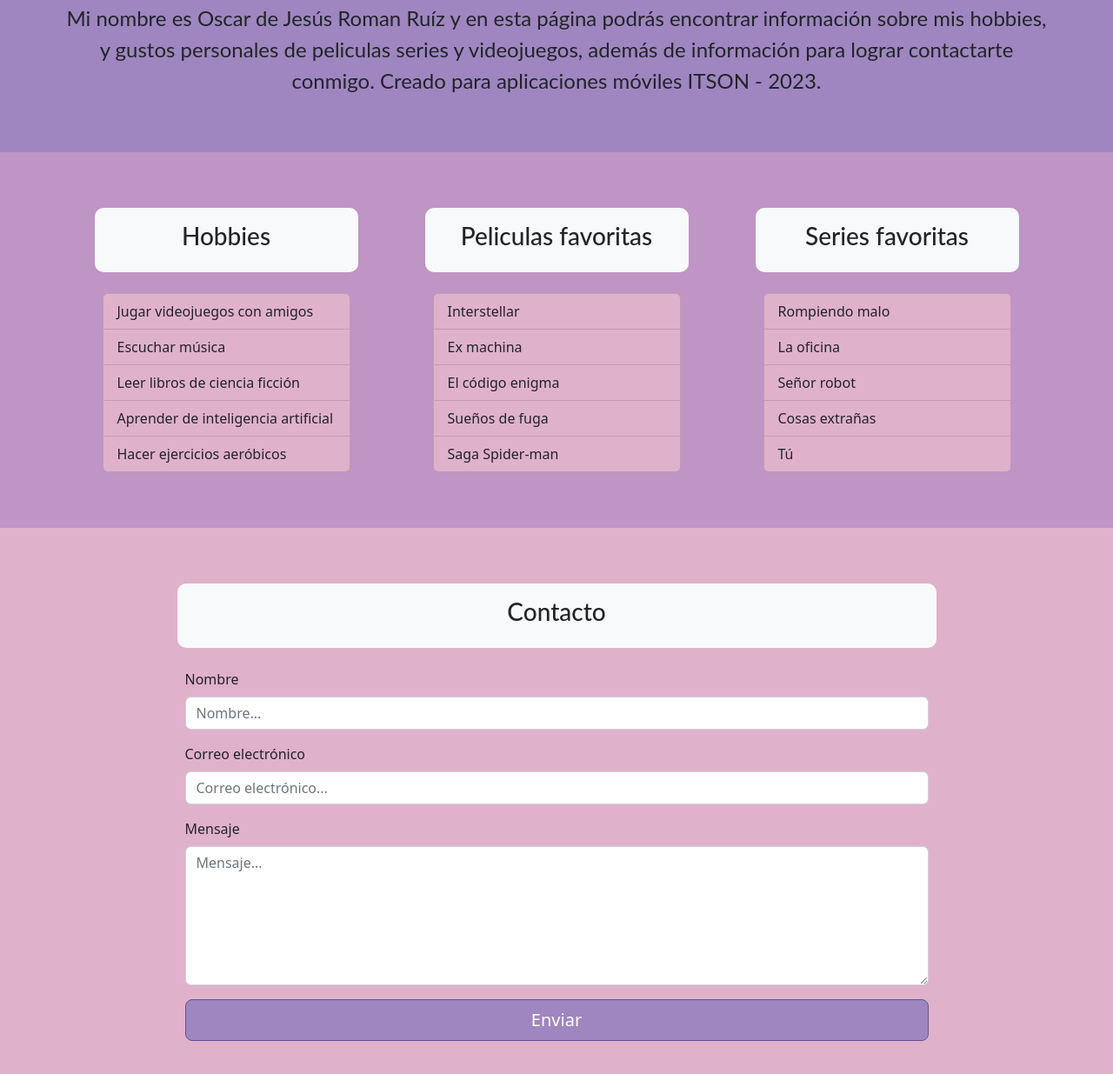
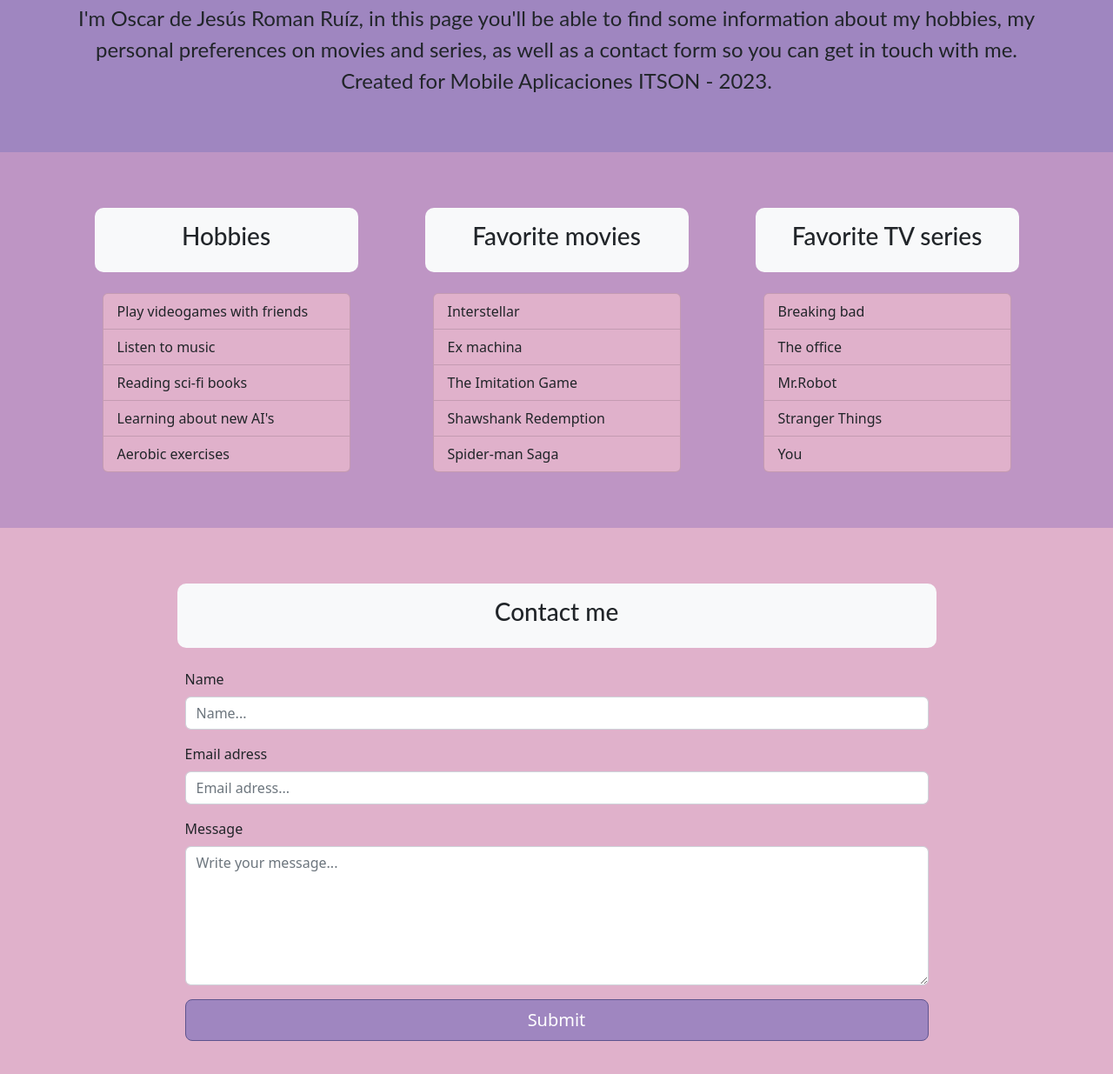
Before and after one commit to oscarromanr/LandingRomanOscar, a plain HTML site: page index.html in a window 1280 px wide. Shown: the part 155-1390 px from the top of the page at 87% size. Drawn offline with nearby package versions, Linux system fonts and the light colour scheme.

Commit message:
- Replaced content to English

```diff
--- a/index.html
+++ b/index.html
@@ -13,10 +13,10 @@
         <div class="container pt-md-5 pb-md-5" id="landing">
             <div class="row">
                 <div class="col-md-12">
-                    <h1 class="p-4 mb-4">Bienvenido a mi página personal</h1>
+                    <h1 class="p-4 mb-4">Welcome to my personal page</h1>
                     <p class="mr-3 ml-3">
-                        Mi nombre es Oscar de Jesús Roman Ruíz y en esta página podrás encontrar información sobre mis hobbies, y gustos personales
-                        de peliculas series y videojuegos, además de información para lograr contactarte conmigo. Creado para aplicaciones móviles ITSON - 2023.
+                        I'm Oscar de Jesús Roman Ruíz, in this page you'll be able to find some information about my hobbies, my personal preferences on movies and series,
+                        as well as a contact form so you can get in touch with me. Created for Mobile Aplicaciones ITSON - 2023.
                     </p>
                 </div>
             </div>
@@ -34,43 +34,43 @@
                 </div>
 
                 <ul class="list-group w-75 m-auto mt-4">
-                    <li class="list-group-item bg-claro">Jugar videojuegos con amigos</li>
-                    <li class="list-group-item bg-claro">Escuchar música</li>
-                    <li class="list-group-item bg-claro">Leer libros de ciencia ficción</li>
-                    <li class="list-group-item bg-claro">Aprender de inteligencia artificial</li>
-                    <li class="list-group-item bg-claro">Hacer ejercicios aeróbicos</li>
+                    <li class="list-group-item bg-claro">Play videogames with friends</li>
+                    <li class="list-group-item bg-claro">Listen to music</li>
+                    <li class="list-group-item bg-claro">Reading sci-fi books</li>
+                    <li class="list-group-item bg-claro">Learning about new AI's</li>
+                    <li class="list-group-item bg-claro">Aerobic exercises</li>
                 </ul>
             </div>
 
             <div class="col-md-4 mb-3">
                 <div class="row justify-content-center pt-3">
                     <div class="col-md-6 m-auto div-seccion w-75 bg-light">
-                        <h1 class="ms-4 me-4 p-3 text-center">Peliculas favoritas</h1>
+                        <h1 class="ms-4 me-4 p-3 text-center">Favorite movies</h1>
                     </div>
                 </div>
 
                 <ul class="list-group w-75 m-auto mt-4">
                     <li class="list-group-item bg-claro">Interstellar</li>
                     <li class="list-group-item bg-claro">Ex machina</li>
-                    <li class="list-group-item bg-claro">El código enigma</li>
-                    <li class="list-group-item bg-claro">Sueños de fuga</li>
-                    <li class="list-group-item bg-claro">Saga Spider-man</li>
+                    <li class="list-group-item bg-claro">The Imitation Game</li>
+                    <li class="list-group-item bg-claro">Shawshank Redemption</li>
+                    <li class="list-group-item bg-claro">Spider-man Saga</li>
                 </ul>
             </div>
 
             <div class="col-md-4 mb-3">
                 <div class="row justify-content-center pt-3">
                     <div class="col-md-6 m-auto div-seccion w-75 bg-light">
-                        <h1 class="ms-4 me-4 p-3 text-center">Series favoritas</h1>
+                        <h1 class="ms-4 me-4 p-3 text-center">Favorite TV series</h1>
                     </div>
                 </div>
 
                 <ul class="list-group w-75 m-auto mt-4">
-                    <li class="list-group-item bg-claro">Rompiendo malo</li>
-                    <li class="list-group-item bg-claro">La oficina</li>
-                    <li class="list-group-item bg-claro">Señor robot</li>
-                    <li class="list-group-item bg-claro">Cosas extrañas</li>
-                    <li class="list-group-item bg-claro">Tú</li>
+                    <li class="list-group-item bg-claro">Breaking bad</li>
+                    <li class="list-group-item bg-claro">The office</li>
+                    <li class="list-group-item bg-claro">Mr.Robot</li>
+                    <li class="list-group-item bg-claro">Stranger Things</li>
+                    <li class="list-group-item bg-claro">You</li>
                 </ul>
             </div>
         </div>
@@ -82,7 +82,7 @@
                 <div class="col-md-12 mb-3">
                     <div class="row justify-content-center pt-3">
                         <div class="col-md-6 m-auto div-seccion w-75 bg-light">
-                            <h1 class="ms-4 me-4 p-3 text-center">Contacto</h1>
+                            <h1 class="ms-4 me-4 p-3 text-center">Contact me</h1>
                         </div>
                     </div>
 
@@ -91,22 +91,22 @@
                         <form id="contactForm">
 
                           <div class="mb-3">
-                            <label class="form-label" for="name">Nombre</label>
-                            <input class="form-control" id="name" type="text" placeholder="Nombre..." />
+                            <label class="form-label" for="name">Name</label>
+                            <input class="form-control" id="name" type="text" placeholder="Name..." />
                           </div>
 
                           <div class="mb-3">
-                            <label class="form-label" for="emailAddress">Correo electrónico</label>
-                            <input class="form-control" id="emailAddress" type="email" placeholder="Correo electrónico..." />
+                            <label class="form-label" for="emailAddress">Email adress</label>
+                            <input class="form-control" id="emailAddress" type="email" placeholder="Email adress..." />
                           </div>
 
                           <div class="mb-3">
-                            <label class="form-label" for="message">Mensaje</label>
-                            <textarea class="form-control" id="message" type="text" placeholder="Mensaje..." style="height: 10rem;"></textarea>
+                            <label class="form-label" for="message">Message</label>
+                            <textarea class="form-control" id="message" type="text" placeholder="Write your message..." style="height: 10rem;"></textarea>
                           </div>
 
                           <div class="d-grid">
-                            <button class="btn btn-primary btn-lg" type="submit">Enviar</button>
+                            <button class="btn btn-primary btn-lg" type="submit">Submit</button>
                           </div>
 
                         </form>
```
